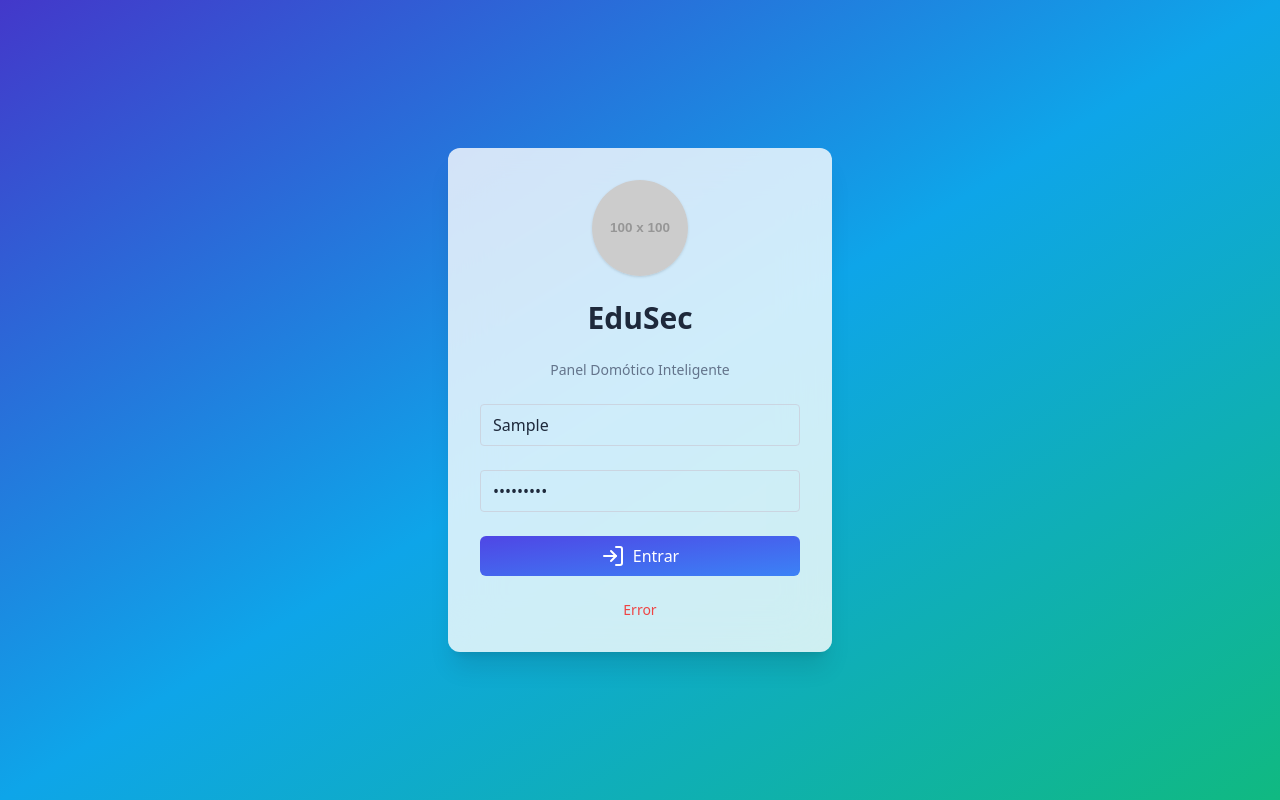
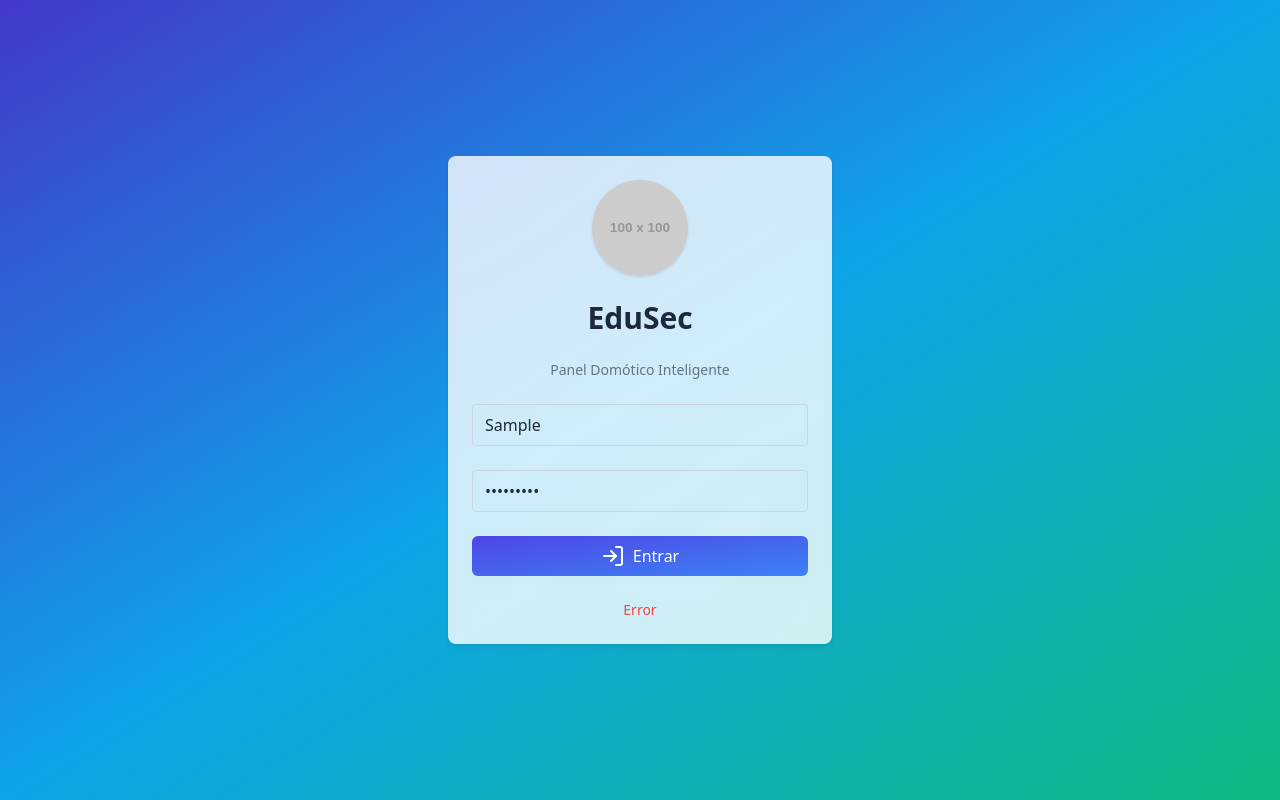
Before and after one commit to Ulisaurio/Maqueta-EduSec, a website: page PanelDomoticoWeb/public/index.html in a window 1280 px wide. Both pictures are taken after typing "Sample", "Sample123" into the empty fields and a click on the button "Entrar". Drawn offline with nearby package versions, Linux system fonts and the light colour scheme; no server answers; placeholder pictures from the web are drawn by us.

Commit message:
docs: add readme and refine UI

```diff
--- a/PanelDomoticoWeb/public/index.html
+++ b/PanelDomoticoWeb/public/index.html
@@ -4,6 +4,7 @@
     <meta charset="UTF-8" />
     <meta name="viewport" content="width=device-width, initial-scale=1.0" />
     <title>EduSec · Panel Domótico</title>
+    <meta name="theme-color" content="#4f46e5" />
 
     <!-- Fuente & Tailwind -->
     <link href="https://fonts.googleapis.com/css2?family=Inter:wght@400;600;700&display=swap" rel="stylesheet" />
@@ -19,16 +20,16 @@
 
     <!-- LOGIN -->
     <div id="loginCard" class="flex h-full items-center justify-center bg-gradient-to-br from-indigo-700 via-sky-500 to-emerald-500">
-        <form id="loginForm" class="w-96 p-8 bg-white/80 dark:bg-slate-800/80 backdrop-blur-xl rounded-xl shadow-xl space-y-6 text-center">
+        <form id="loginForm" class="card w-96 bg-white/80 dark:bg-slate-800/80 backdrop-blur-xl space-y-6 text-center">
             <img src="https://via.placeholder.com/100x100.png?text=EduSec" alt="Logo" class="mx-auto w-24 h-24 rounded-full shadow" />
             <h1 class="text-3xl font-bold">EduSec</h1>
             <p class="text-sm text-slate-500 dark:text-slate-400">Panel Domótico Inteligente</p>
             <label for="user" class="sr-only">Usuario</label>
-            <input id="user" placeholder="Usuario" class="w-full px-3 py-2 rounded border border-slate-300 dark:border-slate-600 bg-transparent focus:ring-2 focus:ring-indigo-500" />
+            <input id="user" placeholder="Usuario" autocomplete="username" class="w-full px-3 py-2 rounded border border-slate-300 dark:border-slate-600 bg-transparent focus:ring-2 focus:ring-indigo-500" />
             <label for="pass" class="sr-only">Contraseña</label>
-            <input id="pass" type="password" placeholder="Contraseña" class="w-full px-3 py-2 rounded border border-slate-300 dark:border-slate-600 bg-transparent focus:ring-2 focus:ring-indigo-500" />
+            <input id="pass" type="password" placeholder="Contraseña" autocomplete="current-password" class="w-full px-3 py-2 rounded border border-slate-300 dark:border-slate-600 bg-transparent focus:ring-2 focus:ring-indigo-500" />
             <button type="submit" class="btn w-full flex items-center justify-center gap-2"><i data-feather="log-in"></i>Entrar</button>
-            <p id="loginError" class="text-sm text-red-500 hidden"></p>
+            <p id="loginError" class="text-sm text-red-500 hidden" aria-live="polite"></p>
         </form>
     </div>
 
@@ -63,10 +64,10 @@
                     <span id="clockNow" class="text-sm"></span>
                     <div id="demoToggle" class="toggle-demo">
                         <label for="demoModeCheckbox" class="cursor-pointer">Modo Demo</label>
-                        <input type="checkbox" id="demoModeCheckbox" />
+                        <input type="checkbox" id="demoModeCheckbox" aria-label="Activar modo demo" />
                     </div>
                 </div>
-                <button id="themeBtn" class="p-2 rounded hover:bg-slate-100 dark:hover:bg-slate-700">
+                <button id="themeBtn" class="p-2 rounded hover:bg-slate-100 dark:hover:bg-slate-700" aria-label="Cambiar tema">
                     <i data-feather="moon"></i>
                 </button>
             </header>
--- a/PanelDomoticoWeb/public/style.css
+++ b/PanelDomoticoWeb/public/style.css
@@ -1,6 +1,17 @@
+:root {
+    --accent-from: #4f46e5;
+    --accent-to: #3b82f6;
+    --accent-text: #ffffff;
+}
+
 html {
     font-family: "Inter", sans-serif;
+    color-scheme: light dark;
     transition: background-color .2s, color .2s;
+}
+
+body {
+    min-height: 100vh;
 }
 
 .hidden {
@@ -18,6 +29,7 @@ html {
 
 .sidebar-collapsed aside {
     width: 4rem;
+    transition: width .2s;
 }
 
 .sidebar-collapsed .sidebar-text {
@@ -33,9 +45,16 @@ html {
     height: 50px;
 }
 
+.card {
+    background-color: var(--bg-card, #ffffff);
+    border-radius: 0.5rem;
+    padding: 1.5rem;
+    box-shadow: 0 2px 4px rgb(0 0 0 / 0.1);
+}
+
 .btn {
-    background-image: linear-gradient(to bottom right, #4f46e5, #3b82f6);
-    color: #fff;
+    background-image: linear-gradient(to bottom right, var(--accent-from), var(--accent-to));
+    color: var(--accent-text);
     padding: 0.5rem 1rem;
     border-radius: 0.375rem;
     transition: opacity .2s, transform .2s;
@@ -49,3 +68,8 @@ html {
     opacity: 0.9;
     transform: translateY(-1px);
 }
+
+.btn:focus-visible {
+    outline: 2px solid var(--accent-to);
+    outline-offset: 2px;
+}
```
Also changed, not shown: README.md (added).
